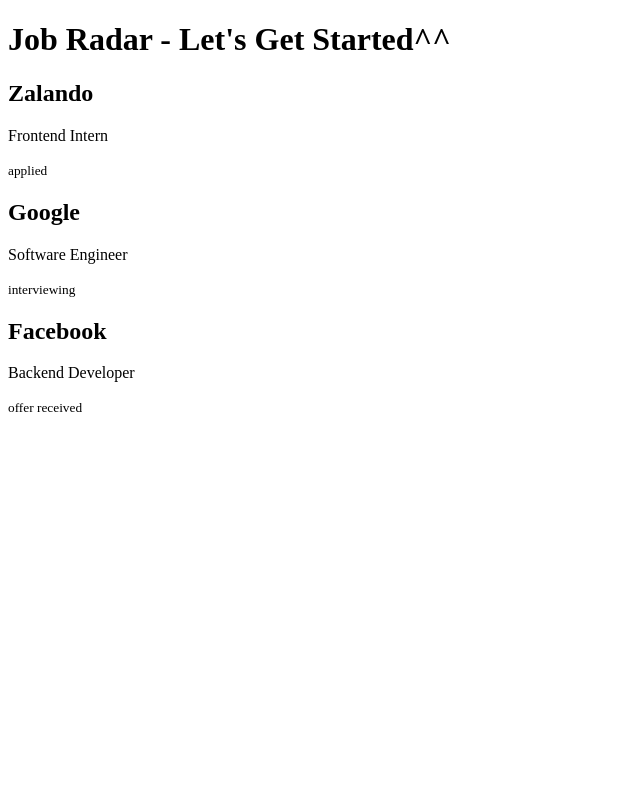
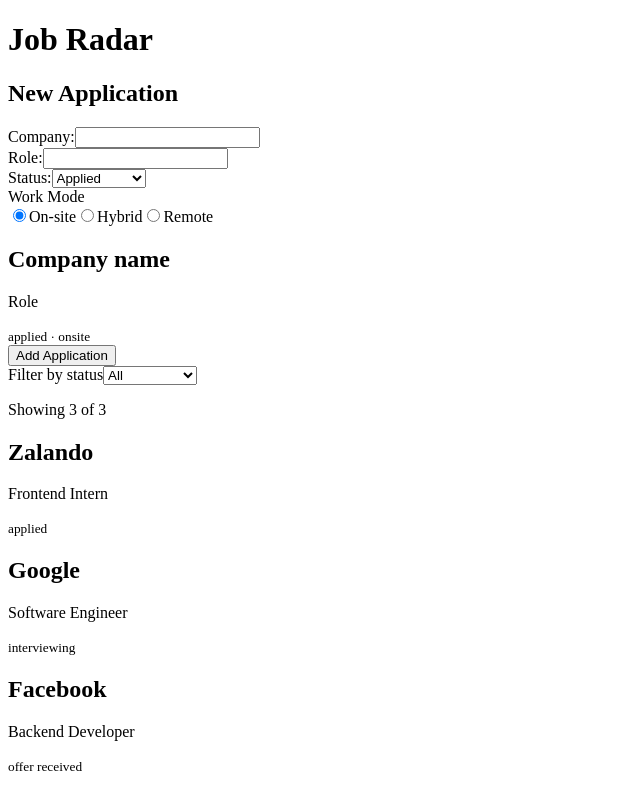
Before and after one commit to fighttting/job-radarrrr, a React (Vite) app: page / in a window 1280 px wide. Shown: the whole page, without its empty margins (0-640 px from the left). Built offline with nearby package versions, Linux system fonts and the light colour scheme.

Commit message:
feat: add new application form and status filter

```diff
--- a/src/App.jsx
+++ b/src/App.jsx
@@ -1,42 +1,13 @@
 import { createRoot } from "react-dom/client";
-import ApplicationCard from "./ApplicationCard";
-import { applications } from "./data";
-
-// const ApplicationCard = (props) => {
-//   return React.createElement(
-//     "div",
-//     {},
-//     React.createElement("h2", {}, props.company),
-//     React.createElement("p", {}, props.role),
-//     React.createElement("small", {}, props.status),
-//   );
-// };
+import NewApplication from "./NewApplication";
+import ApplicationList from "./ApplicationList";
 
 const App = () => {
   return (
-    // "div",
-    // {},
-    // React.createElement("h1", {}, "Job Radar"),
-    // React.createElement(ApplicationCard, {
-    //   company: "Zalando",
-    //   role: "Frontend Intern",
-    //   status: "applied",
-    // }),
-    // React.createElement(ApplicationCard, {
-    //   company: "Google",
-    //   role: "Software Engineer",
-    //   status: "interviewing",
-    // }),
-    // React.createElement(ApplicationCard, {
-    //   company: "Facebook",
-    //   role: "Backend Developer",
-    //   status: "offer received",
-    // }),
     <div>
-      <h1>Job Radar - Let's Get Started^^</h1>
-     {applications.map((app) => (
-     <ApplicationCard key={app.id} {...app} />
-     ))}
+      <h1 className="logo">Job Radar</h1>
+      <NewApplication />
+      <ApplicationList />
     </div>
   );
 };
--- /dev/null
+++ b/src/ApplicationList.jsx
@@ -0,0 +1,38 @@
+import { useState } from "react";
+import ApplicationCard from "./ApplicationCard";
+import { applications } from "./data";
+
+export default function ApplicationList() {
+  const [filter, setFilter] = useState("all");
+
+  const visible =
+    filter === "all"
+      ? applications
+      : applications.filter((app) => app.status === filter);
+
+  return (
+    <div className="application-list">
+      <label htmlFor="filter">Filter by status</label>
+      <select
+        onChange={(e) => setFilter(e.target.value)}
+        name="filter"
+        id="filter"
+        value={filter}
+      >
+        <option value="all">All</option>
+        <option value="applied">Applied</option>
+        <option value="interviewing">Interviewing</option>
+        <option value="offer">Offer</option>
+        <option value="rejected">Rejected</option>
+      </select>
+
+      <p>
+        Showing {visible.length} of {applications.length}
+      </p>
+
+      {visible.map((app) => (
+        <ApplicationCard key={app.id} {...app} />
+      ))}
+    </div>
+  );
+}
--- /dev/null
+++ b/src/NewApplication.jsx
@@ -0,0 +1,98 @@
+import { useState } from "react";
+import ApplicationCard from "./ApplicationCard";
+
+export default function NewApplication() {
+  const [company, setCompany] = useState("");
+  const [role, setRole] = useState("");
+  const [status, setStatus] = useState("applied");
+  const [workMode, setWorkMode] = useState("onsite");
+
+  return (
+    <div className="new-application-form">
+      <h2>New Application</h2>
+      <form>
+        <div>
+          <label htmlFor="company">Company:</label>
+          <input
+            name="company"
+            id="company"
+            value={company}
+            onChange={(e) => setCompany(e.target.value)}
+          />
+        </div>
+        <div>
+          <label htmlFor="role">Role:</label>
+          <input
+            name="role"
+            id="role"
+            value={role}
+            onChange={(e) => setRole(e.target.value)}
+          />
+        </div>
+        <div>
+          <div>
+            <label htmlFor="status">Status:</label>
+            <select
+              id="status"
+              name="status"
+              value={status}
+              onChange={(e) => setStatus(e.target.value)}
+            >
+              <option value="applied">Applied</option>
+              <option value="interviewing">Interviewing</option>
+              <option value="offer">Offer</option>
+              <option value="rejected">Rejected</option>
+            </select>
+          </div>
+
+          <label>Work Mode</label>
+          <div>
+            <span>
+              <input
+                checked={workMode === "onsite"}
+                onChange={(e) => setWorkMode(e.target.value)}
+                type="radio"
+                name="work-mode"
+                value="onsite"
+                id="mode-onsite"
+              />
+              <label htmlFor="mode-onsite">On-site</label>
+            </span>
+            <span>
+              <input
+                checked={workMode === "hybrid"}
+                onChange={(e) => setWorkMode(e.target.value)}
+                type="radio"
+                name="work-mode"
+                value="hybrid"
+                id="mode-hybrid"
+              />
+              <label htmlFor="mode-hybrid">Hybrid</label>
+            </span>
+            <span>
+              <input
+                checked={workMode === "remote"}
+                onChange={(e) => setWorkMode(e.target.value)}
+                type="radio"
+                name="work-mode"
+                value="remote"
+                id="mode-remote"
+              />
+              <label htmlFor="mode-remote">Remote</label>
+            </span>
+          </div>
+        </div>
+
+        <div className="new-application-preview">
+          <ApplicationCard
+            company={company || "Company name"}
+            role={role || "Role"}
+            status={`${status} · ${workMode}`}
+          />
+        </div>
+
+        <button type="submit">Add Application</button>
+      </form>
+    </div>
+  );
+}
```
